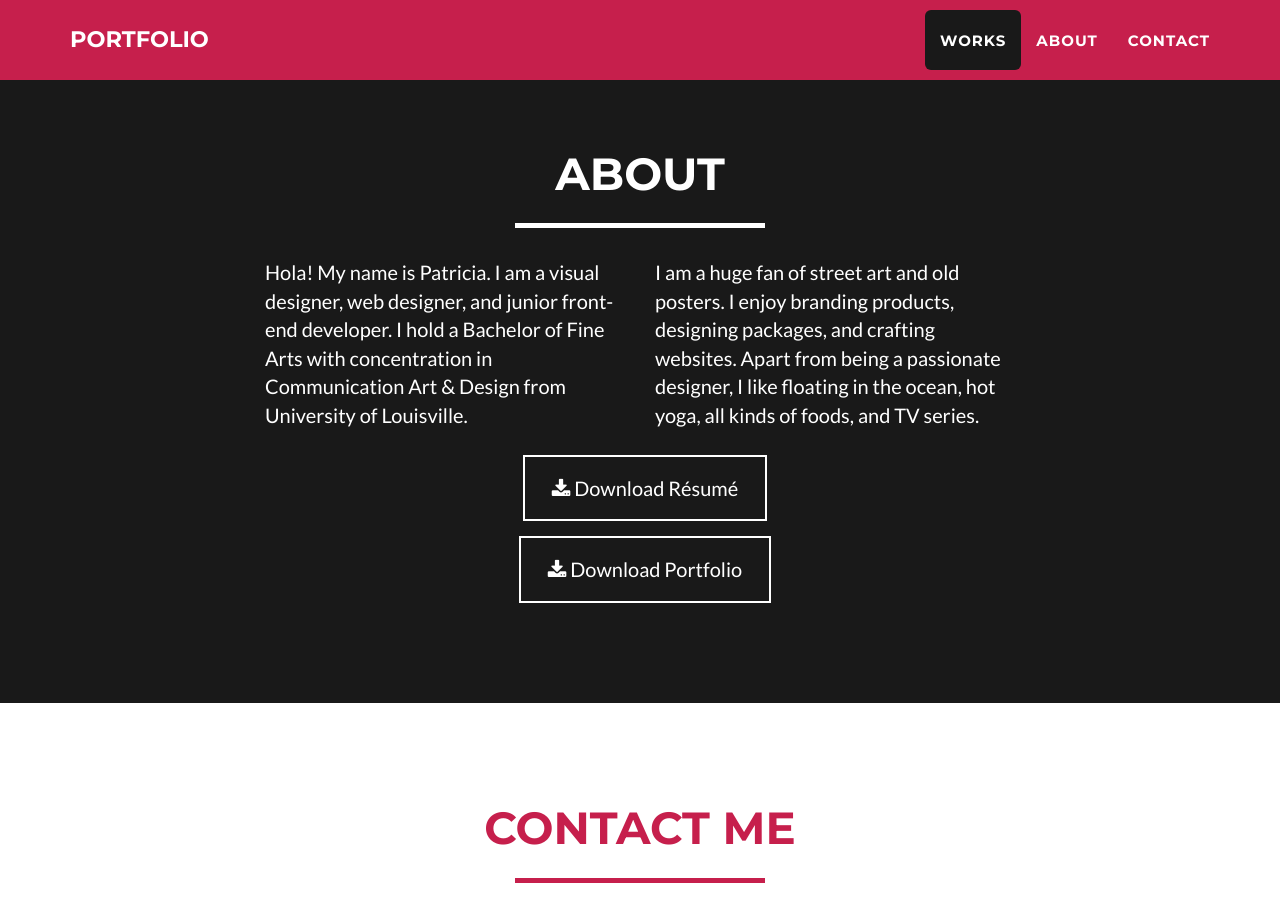
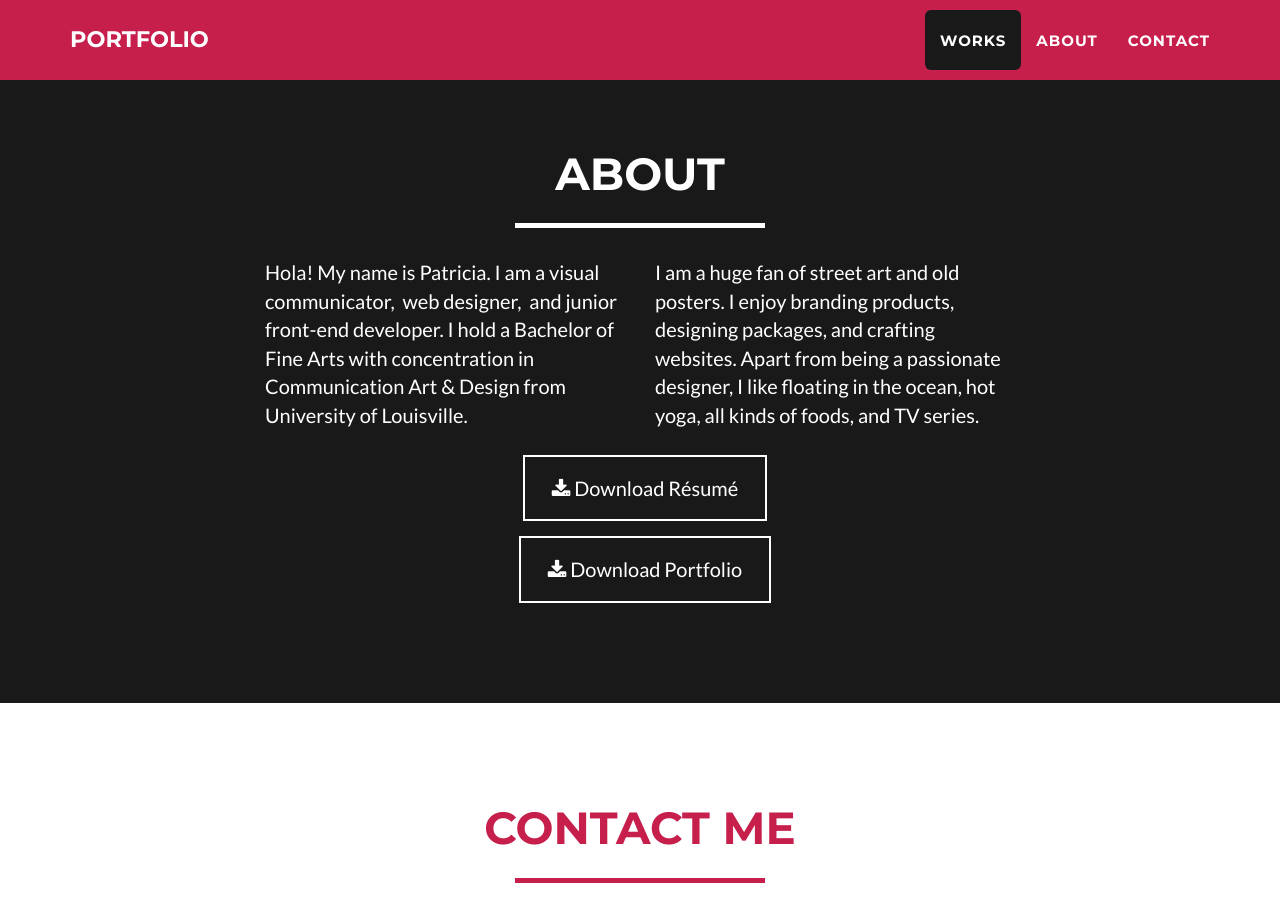
Before and after one commit to patrypatry/queensworld, a Jekyll site: the page built from index.html, in a window 1280 px wide and 900 px high, scrolled down 1877 px. Built offline with Jekyll 4.4.1, drawn with Linux system fonts in a browser that asks for light colours; nearby versions of some CDN libraries.

Commit message:
modified About

```diff
--- a/_includes/about.html
+++ b/_includes/about.html
@@ -9,7 +9,7 @@
     </div>
     <div class="row">
       <div class="col-lg-4 col-lg-offset-2">
-        <p>Hola! My name is Patricia. I am a visual designer, web designer, and junior front-end developer. I hold a Bachelor of Fine Arts with concentration in Communication Art &amp; Design from University of Louisville.</p>
+        <p>Hola! My name is Patricia. I am a visual communicator,&nbsp;&nbsp;web designer,&nbsp;&nbsp;and junior front-end developer. I hold a Bachelor of Fine Arts with concentration in Communication Art &amp; Design from University of Louisville.</p>
       </div>
       <div class="col-lg-4">
         <p>I am a huge fan of street art and old posters. I enjoy branding products, designing packages, and crafting websites. Apart from being a passionate designer, I like floating in the ocean, hot yoga, all kinds of foods, and TV series.</p>
```
